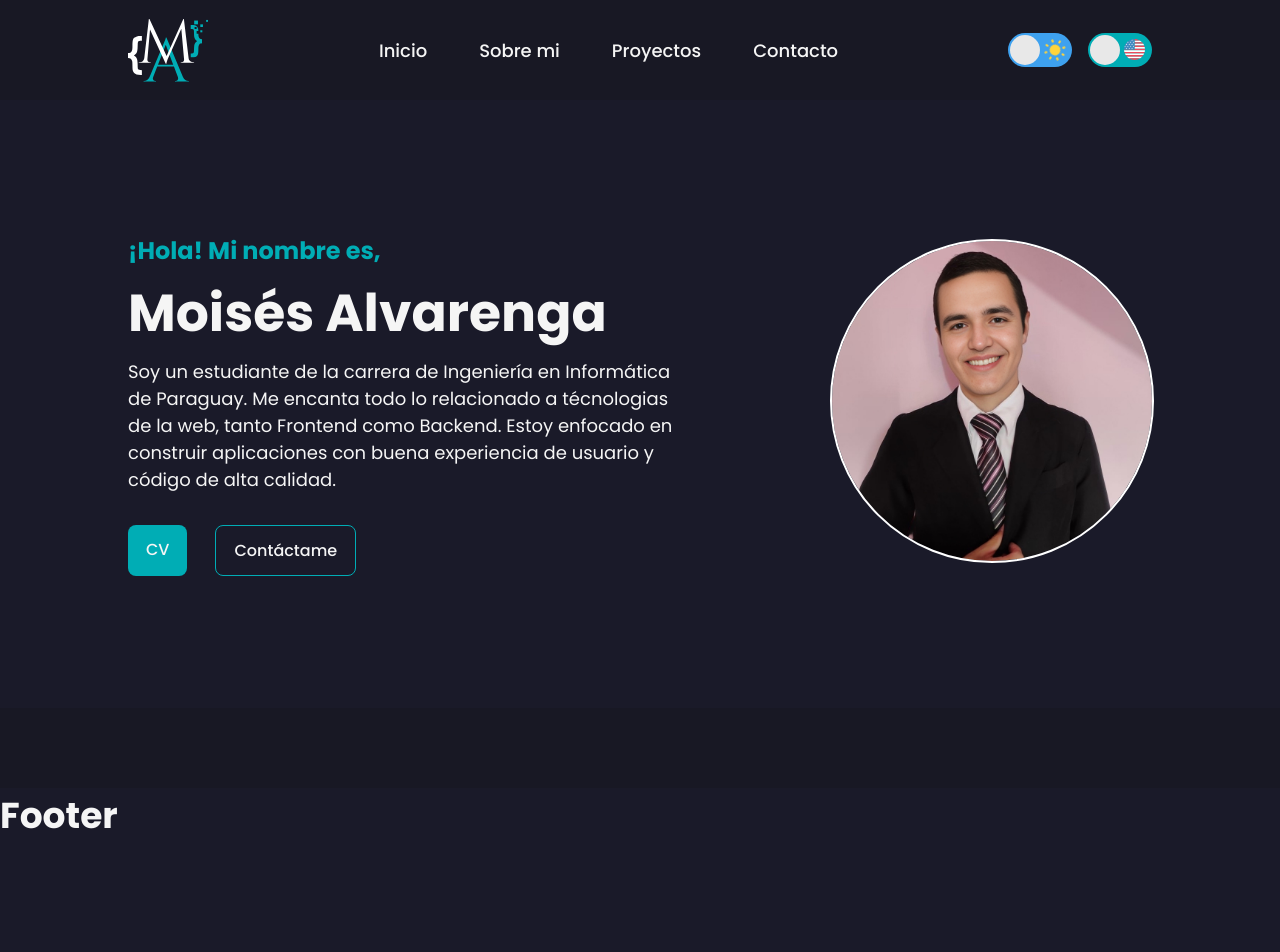
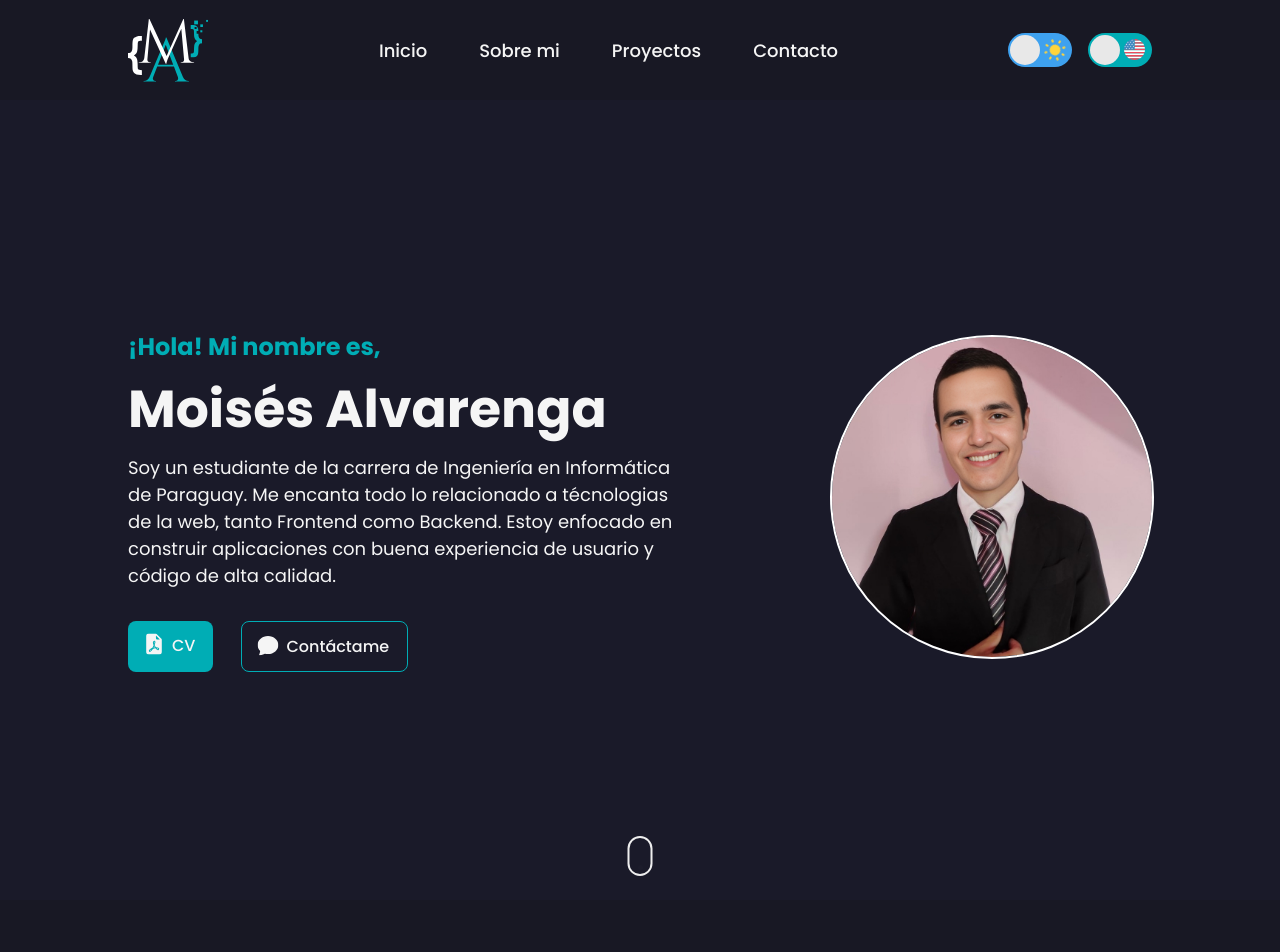
Before and after one commit to moises35/My_Portfolio, a Nuxt app: page / in a window 1280 px wide. Shown: the top 952 px of the page. Before the commit the page ends 843 px from the top, so only its background shows below. Built offline with nearby package versions, Linux system fonts and the light colour scheme; what vue-rough-notation would draw is missing.

Commit message:
Add MouseScroll component and update Home section

```diff
--- /dev/null
+++ b/components/Atom/MouseScroll.vue
@@ -0,0 +1,64 @@
+<template>
+  <div class="mouse-scroll">
+    <div class="mouse" />
+  </div>
+</template>
+
+<script setup lang="ts">
+
+</script>
+
+<style lang="scss">
+.mouse-scroll {
+  position: absolute;
+  bottom: 3%;
+  left: 50%;
+  transform: translateX(-50%);
+}
+
+.mouse {
+  position: relative;
+  width: 25px;
+  height: 40px;
+  overflow: hidden;
+  border: 2px solid #eee;
+  border-radius: 6px;
+
+  &::before {
+    position: absolute;
+    bottom: 9px;
+    left: 50%;
+    width: 5px;
+    height: 5px;
+    content: '';
+    background-color: #eee;
+    border-radius: 50%;
+    opacity: 1;
+    transform: translateX(-50%);
+    animation: wheel 1.3s infinite;
+  }
+
+  @keyframes wheel {
+    to {
+      bottom: 25px;
+      opacity: 0;
+    }
+  }
+
+  @media screen and (min-width: 992px) {
+    border-radius: 60px;
+
+    &::before {
+      top: 7px;
+    }
+
+    @keyframes wheel {
+      to {
+        top: 27px;
+        opacity: 0;
+      }
+    }
+  }
+}
+
+</style>
--- a/components/Section/Home.vue
+++ b/components/Section/Home.vue
@@ -14,13 +14,13 @@
         <AtomBtn
           to="/"
           :text="$t(`${T}.cta.cv`)"
-          :icon="SVGPdf"
+          :icon="{'icon': SVGPdf}"
           :is-external="true"
         />
         <AtomBtn
           to="/"
           :text="$t(`${T}.cta.contact`)"
-          :icon="SVGChat"
+          :icon="{'icon': SVGChat}"
           color="secondary"
         />
       </div>
@@ -28,6 +28,7 @@
     <div class="only-desktop profile-container">
       <img src="/img/perfil.jpeg" alt="Moisés Alvarenga">
     </div>
+    <AtomMouseScroll />
   </section>
 </template>
 
@@ -40,9 +41,10 @@ const T = 'home'
 
 <style lang="scss">
 section.home {
+  position: relative;
   display: flex;
   align-items: center;
-  height: 78vh;
+  height: 100vh;
 
   .presentation {
     .greeting {
@@ -67,9 +69,8 @@ section.home {
     }
   }
 
-  @media screen and (min-width: 900px) {
+  @media screen and (min-width: 992px) {
     justify-content: space-between;
-    height: 76vh;
 
     .presentation {
       .greeting {
```
